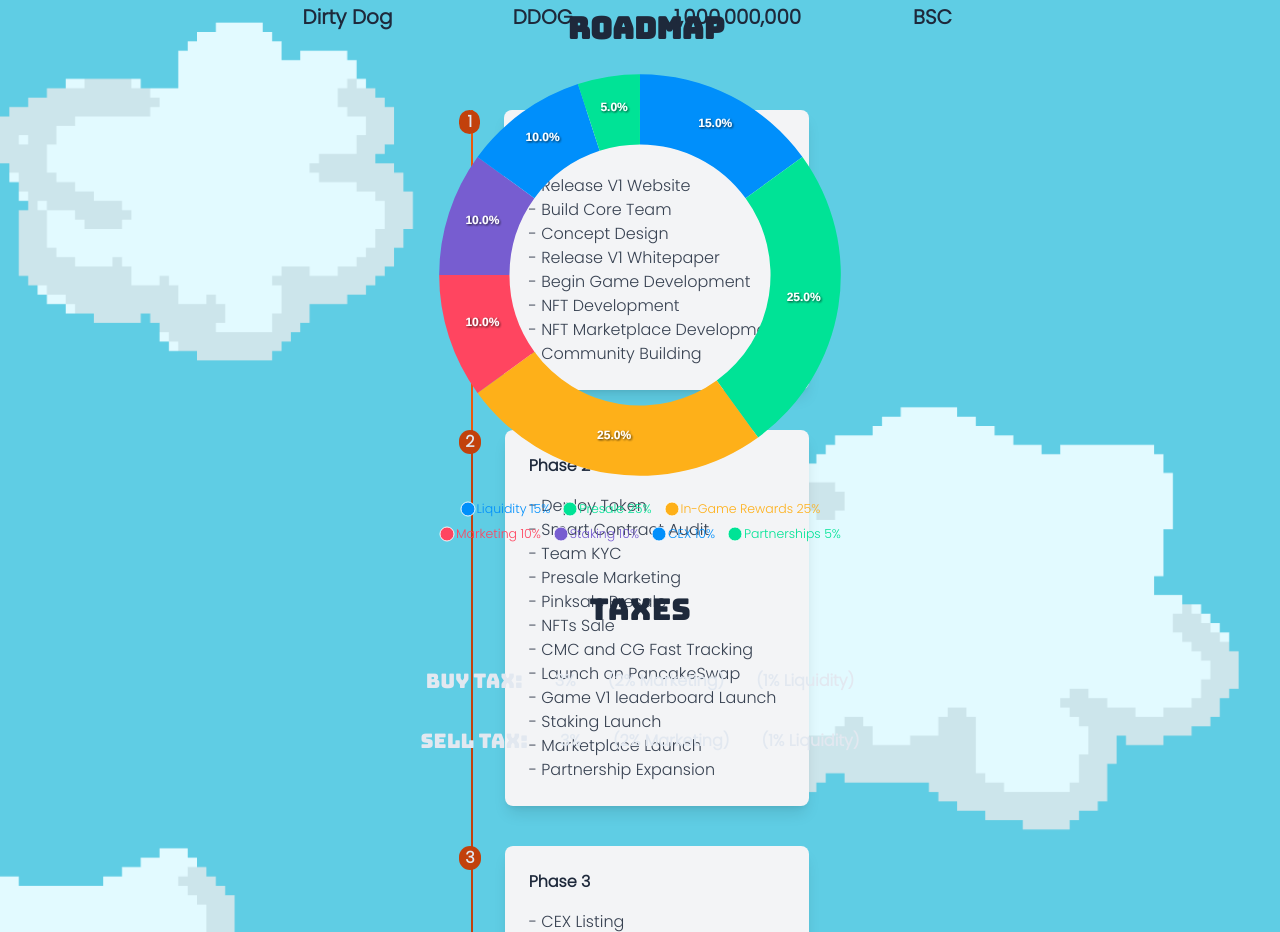
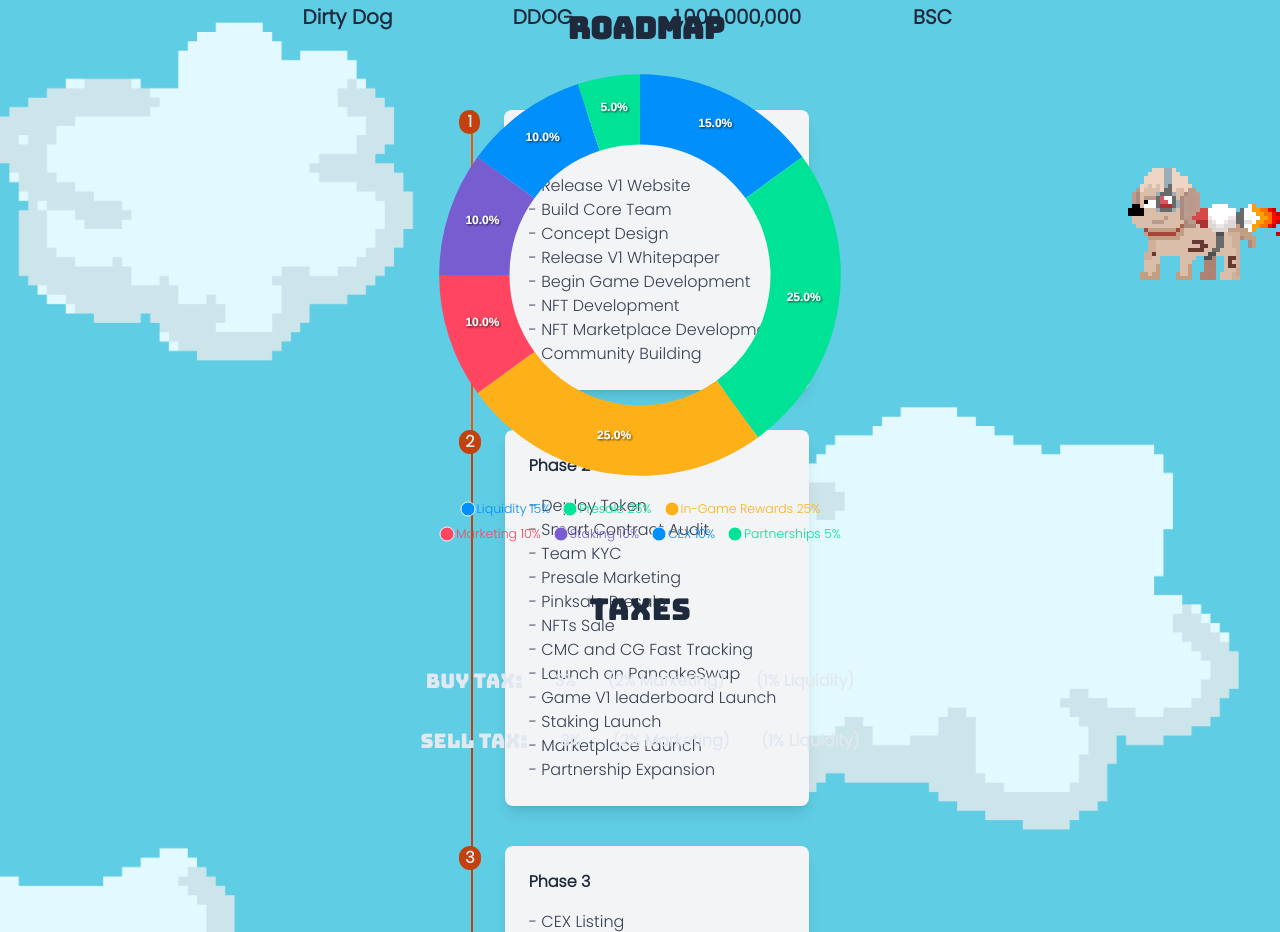
Before and after one commit to talhapro/dirtyDa, a React (Create React App) app: page / in a window 1280 px wide. Shown: the part 1640-2572 px from the top of the page. Built offline with nearby package versions, Linux system fonts and the light colour scheme.

Commit message:
Mobile theme testv4

```diff
--- a/src/components/NftTokenDetails.jsx
+++ b/src/components/NftTokenDetails.jsx
@@ -15,8 +15,8 @@ const NftTokenDetails = () => {
     <img src={BMountain} alt="mountain-clif"  className='w-[500px] sm:hidden absolute -top-40 -left-5'/>
     <img src={PugDog} alt="Pug Dog Gif" className='absolute w-44 -top-64 left-20'/>
     <img src={SMountain} alt="mountain-clif-small"  className='w-[120px] sm:hidden absolute top-[260px] right-12'/>
-    <img src={MMountain} alt="mountain-clif-small"  className='w-[800px] sm:hidden absolute bottom-0'/>
-    <img src={AiDog} alt="mountain-clif-small"  className='w-44 sm:hidden absolute bottom-[120px] right-2'/>
+    <img src={MMountain} alt="mountain-clif-small"  className='w-[800px] sm:hidden absolute -bottom-2'/>
+    <img src={AiDog} alt="mountain-clif-small"  className='w-48 absolute top-[870px] -right-4'/>
     <div className="flex flex-col px-5 mt-36 absolute top-[340px]">
           <h1 className="text-4xl font-bold leading-none text-slate-800 uppercase text-center">
             NFTs
```
